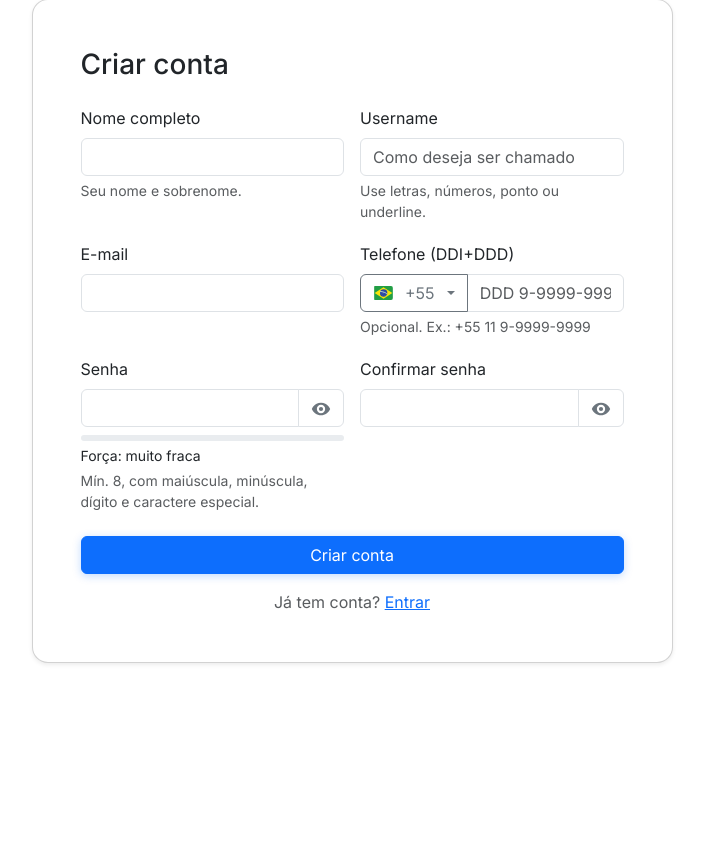
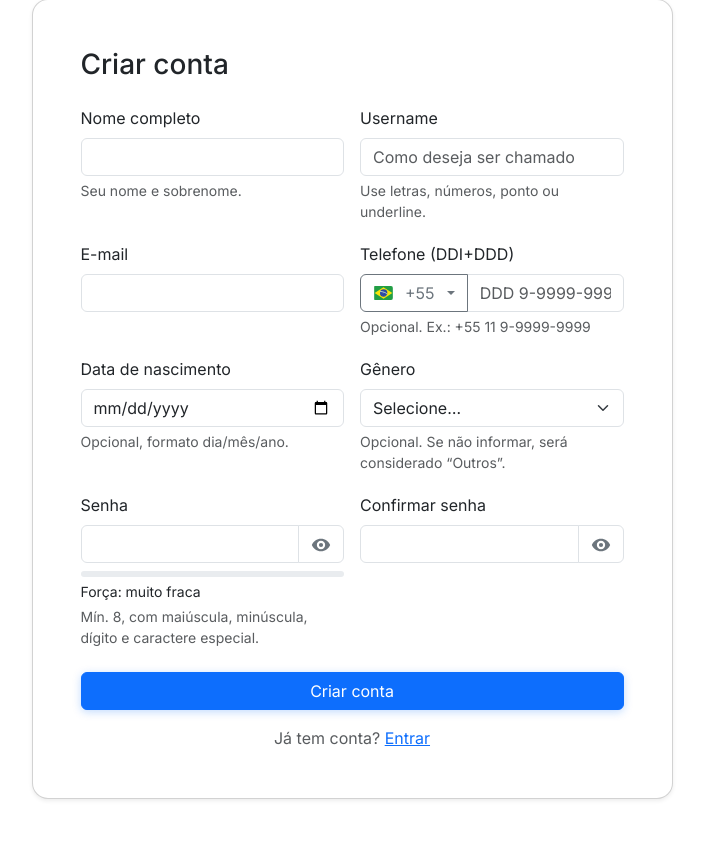
Before and after one commit to AndersonBonoso/docker-flask-mysql-demo, a Flask app: page /signup in a window 1280 px wide. Shown: the part 106-953 px from the top of the page, without its empty margins (288-992 px from the left). Before the commit the page ends 770 px from the top, so only its background shows below. Run offline with Flask 3, Linux system fonts and the light colour scheme; some libraries are stand-ins or nearby versions.

Commit message:
feat: add gender and birth_date fields (backend + signup UI)

```diff
--- a/web/app.py
+++ b/web/app.py
@@ -1,6 +1,6 @@
 import os
 import re
-from datetime import timedelta
+from datetime import timedelta, datetime
 from functools import wraps
 from pathlib import Path
 from typing import Optional
@@ -86,13 +86,15 @@ def init_db():
         username VARCHAR(50) NOT NULL,
         email VARCHAR(120) NOT NULL,
         phone_e164 VARCHAR(20) NULL,
+        gender ENUM('M','F','O') NOT NULL DEFAULT 'O',
+        birth_date DATE NULL,
         password_hash VARCHAR(255) NOT NULL,
         created_at TIMESTAMP DEFAULT CURRENT_TIMESTAMP,
         PRIMARY KEY (id),
         UNIQUE KEY uq_users_username (username),
         UNIQUE KEY uq_users_email (email)
     ) ENGINE=InnoDB DEFAULT CHARSET=utf8mb4
-      COLLATE=utf8mb4_unicode_ci;
+    COLLATE=utf8mb4_unicode_ci;
     """
     conn = get_conn()
     try:
@@ -139,11 +141,11 @@ def normalize_phone_e164(phone_raw: str) -> Optional[str]:
     Normaliza para E.164 sem libs externas.
 
     Regras:
-      - remove tudo que não for dígito
-      - se começar com '00', vira '+'
-      - se começar com '0', remove o 0
-      - prefixa '+' se não tiver
-      - valida tamanho 8..15 dígitos
+        - remove tudo que não for dígito
+        - se começar com '00', vira '+' (remove 00)
+        - se começar com '0', remove o 0
+        - prefixa '+' se não tiver
+        - valida tamanho 8..15 dígitos
     """
     if not phone_raw:
         return None
@@ -195,10 +197,13 @@ def signup():
     username = (request.form.get("username") or "").strip()
     email = (request.form.get("email") or "").strip().lower()
     phone = (request.form.get("phone") or "").strip()
+    gender = (request.form.get("gender") or "").strip()
+    birth_date_raw = (request.form.get("birth_date") or "").strip()
     password = request.form.get("password") or ""
     confirm = request.form.get("confirm_password") or ""
 
     errors = []
+
     if not full_name:
         errors.append("Nome completo é obrigatório.")
     if not username:
@@ -213,12 +218,27 @@ def signup():
             "(mín. 8, 1 maiúscula, 1 minúscula, 1 dígito, 1 especial)."
         )
 
+    # normaliza telefone
     phone_e164 = normalize_phone_e164(phone) if phone else None
     if phone and phone_e164 is None:
         errors.append(
             "Telefone inválido. Informe DDI+DDD e número "
             "(ex.: +5511912345678)."
         )
+
+    # valida gênero (M, F ou O; se vier vazio, cair para 'O')
+    if gender not in ("M", "F", "O", ""):
+        errors.append("Gênero inválido.")
+    gender_db = gender if gender in ("M", "F", "O") else "O"
+
+    # valida data de nascimento (opcional)
+    birth_date = None
+    if birth_date_raw:
+        try:
+            # input type date envia yyyy-mm-dd
+            birth_date = datetime.strptime(birth_date_raw, "%Y-%m-%d").date()
+        except ValueError:
+            errors.append("Data de nascimento inválida.")
 
     if errors:
         for e in errors:
@@ -229,6 +249,8 @@ def signup():
             username=username,
             email=email,
             phone=phone,
+            gender=gender,
+            birth_date=birth_date_raw,
         )
 
     pw_hash = generate_password_hash(password)
@@ -236,12 +258,29 @@ def signup():
     conn = get_conn()
     try:
         with conn.cursor() as cur:
-            sql = (
-                "INSERT INTO users "
-                "(full_name, username, email, phone_e164, password_hash) "
-                "VALUES (%s, %s, %s, %s, %s)"
+            sql = """
+                INSERT INTO users (
+                    full_name,
+                    username,
+                    email,
+                    phone_e164,
+                    gender,
+                    birth_date,
+                    password_hash
+                ) VALUES (%s, %s, %s, %s, %s, %s, %s)
+            """
+            cur.execute(
+                sql,
+                (
+                    full_name,
+                    username,
+                    email,
+                    phone_e164,
+                    gender_db,
+                    birth_date,
+                    pw_hash,
+                ),
             )
-            cur.execute(sql, (full_name, username, email, phone_e164, pw_hash))
         flash("Conta criada com sucesso! Faça login.", "success")
         return redirect(url_for("login"))
     except IntegrityError as ex:
@@ -267,6 +306,8 @@ def signup():
                 username=username,
                 email=email,
                 phone=phone,
+                gender=gender,
+                birth_date=birth_date_raw,
             )
         flash("Erro ao criar conta.", "danger")
         return render_template(
@@ -275,6 +316,8 @@ def signup():
             username=username,
             email=email,
             phone=phone,
+            gender=gender,
+            birth_date=birth_date_raw,
         )
     finally:
         conn.close()
@@ -342,11 +385,7 @@ def logout():
 
 @app.get("/api/check-username")
 def api_check_username():
-    """
-    Exemplo: /api/check-username?u=anderson
-    Retorno: {"available": true/false,
-                "suggestion": "anderson1234" (opcional)}
-    """
+
     username = (request.args.get("u") or "").strip()
     if not username:
         return jsonify({"available": False, "error": "username vazio"}), 400
@@ -382,10 +421,7 @@ def api_check_username():
 
 
 def _init_on_import() -> None:
-    """
-    Inicializa a tabela users ao importar o módulo.
-    Inclui tentativas para aguardar o MySQL (containers).
-    """
+
     import sys
     import time
 
--- a/web/templates/signup.html
+++ b/web/templates/signup.html
@@ -79,6 +79,32 @@
                 </div>
             </div>
 
+            <!-- Linha 3: Data de nascimento / Gênero -->
+            <div class="row g-3 mt-1">
+                <div class="col-md-6">
+                    <label for="birth_date" class="form-label">Data de nascimento</label>
+                    <input
+                        type="date"
+                        class="form-control"
+                        id="birth_date"
+                        name="birth_date"
+                        value="{{ birth_date or '' }}"
+                    >
+                    <div class="form-text">Opcional, formato dia/mês/ano.</div>
+                </div>
+
+                <div class="col-md-6">
+                    <label for="gender" class="form-label">Gênero</label>
+                    <select class="form-select" id="gender" name="gender">
+                        <option value="" {% if not gender %}selected{% endif %}>Selecione…</option>
+                        <option value="M" {% if gender == 'M' %}selected{% endif %}>Masculino</option>
+                        <option value="F" {% if gender == 'F' %}selected{% endif %}>Feminino</option>
+                        <option value="O" {% if gender == 'O' %}selected{% endif %}>Outros</option>
+                    </select>
+                    <div class="form-text">Opcional. Se não informar, será considerado “Outros”.</div>
+                </div>
+            </div>
+
             <!-- Senha e Confirmar -->
             <div class="row g-3 mt-1">
                 <div class="col-md-6">
@@ -134,7 +160,8 @@
 const debounce=(fn,wait=400)=>{let t;return(...args)=>{clearTimeout(t);t=setTimeout(()=>fn(...args),wait);};};
 const onlyDigits=(s)=>(s||"").replace(/\D/g,"");
 
-/* ---------- USERNAME (banner flutuante) ---------- */
+<!-- resto do JS original mantido 100% igual -->
+
 const usernameEl=document.querySelector('#username');
 const usernameBanner=document.querySelector('#usernameBanner');
 
```
